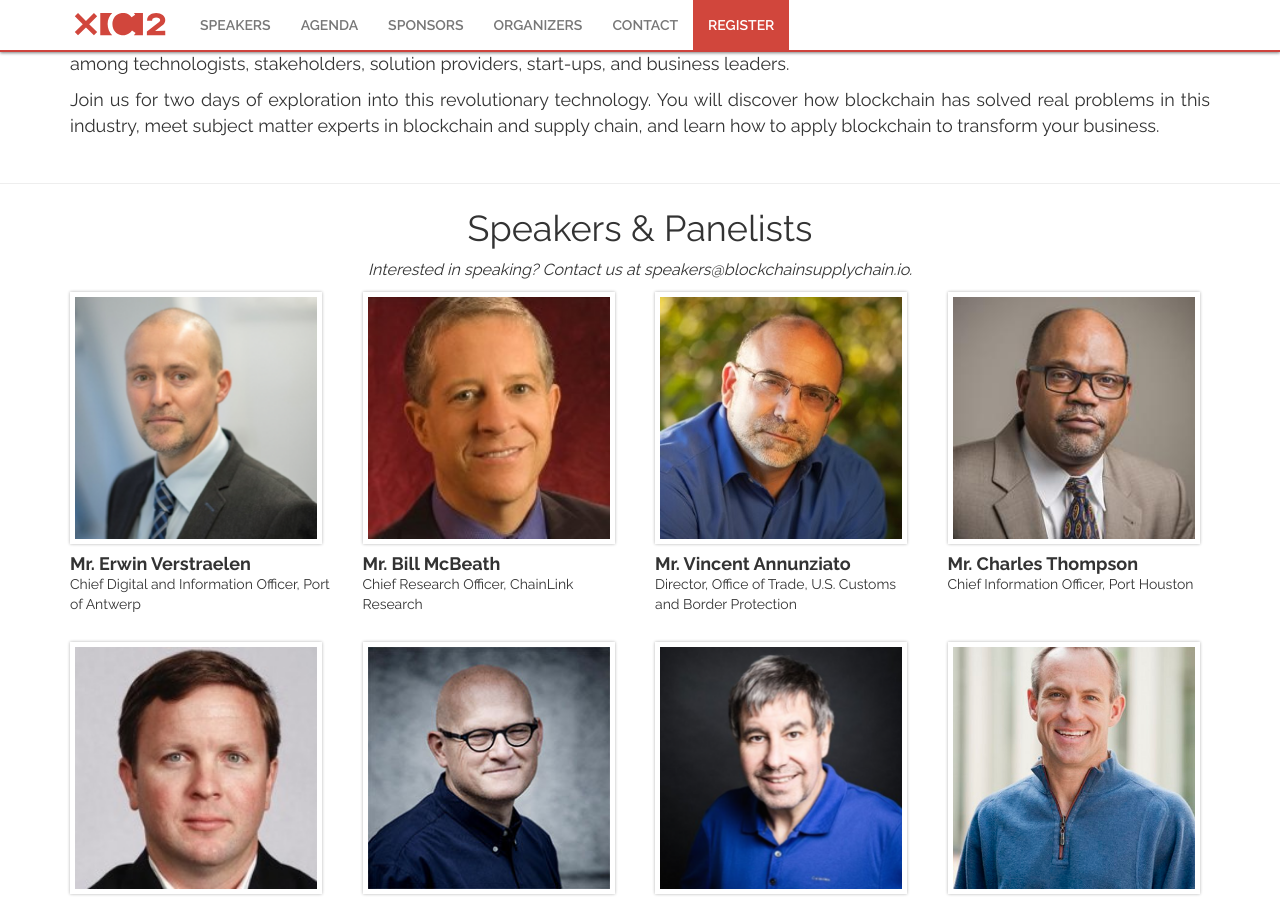
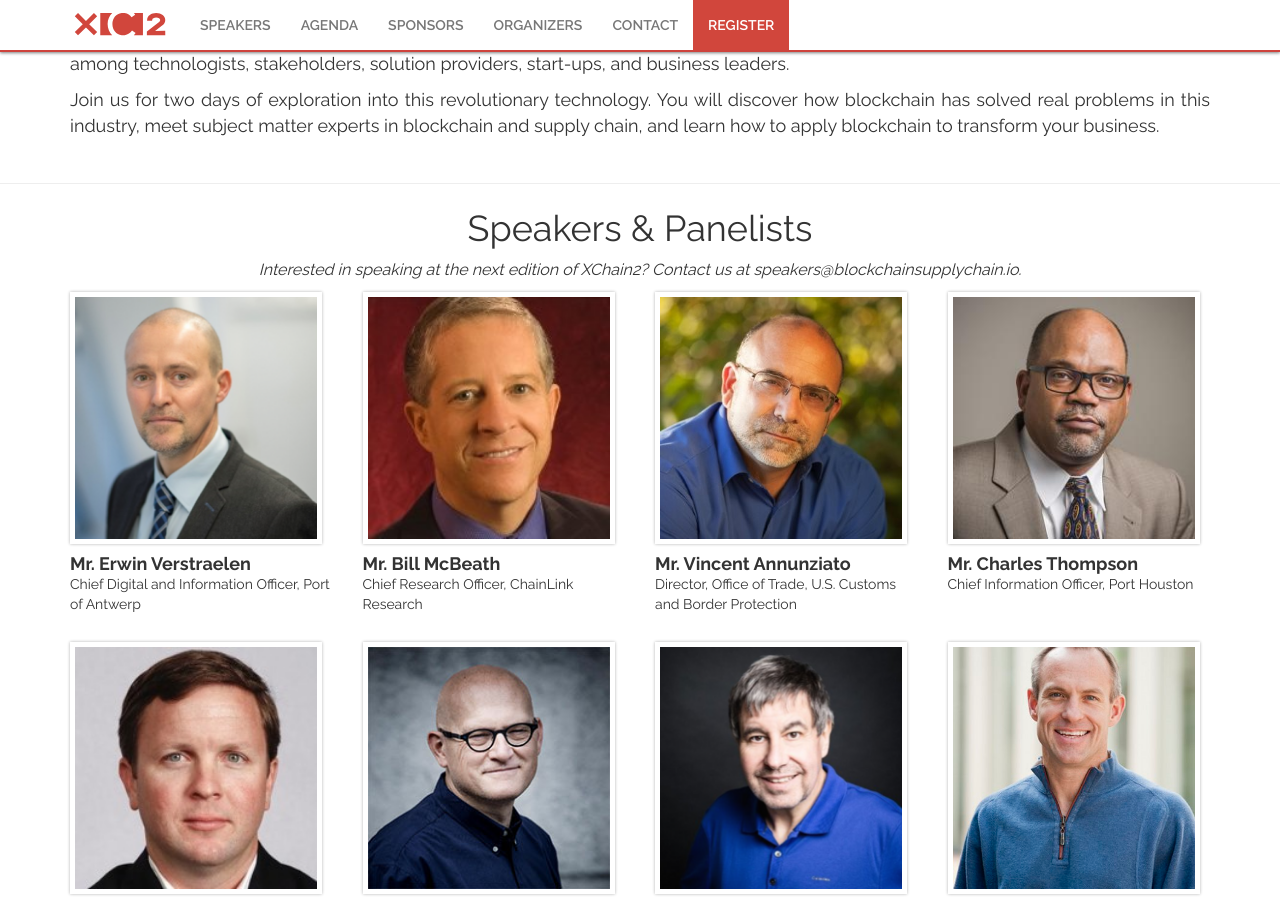
Before and after one commit to gnawalishyam/jekyll, a Jekyll site: the page built from index.html, in a window 1280 px wide and 900 px high, scrolled down 918 px. Built offline with Jekyll 4.4.1, drawn with Linux system fonts in a browser that asks for light colours; some web fonts are replaced.

Commit message:
Update index.html
Add text to Speakers Section "If interested... to include reference to 'the next edition of XChain2'"

```diff
--- a/index.html
+++ b/index.html
@@ -46,7 +46,7 @@
 	<div id="speakers" class="people-list">
 		<h1>Speakers & Panelists</h1>
 
-		<p class="notice">Interested in speaking? Contact us at speakers@blockchainsupplychain.io.</p>
+		<p class="notice">Interested in speaking at the next edition of XChain2? Contact us at speakers@blockchainsupplychain.io.</p>
 
 
 		<div class="row">
```
